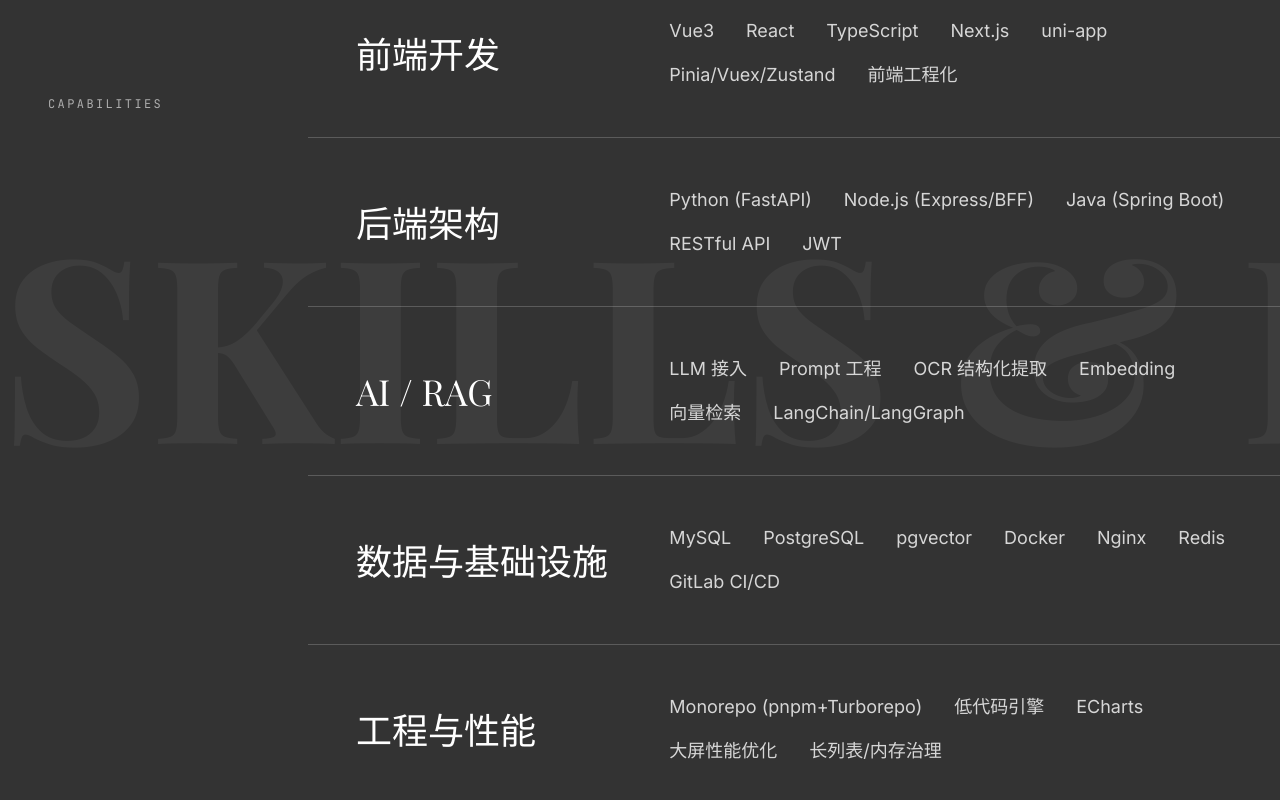
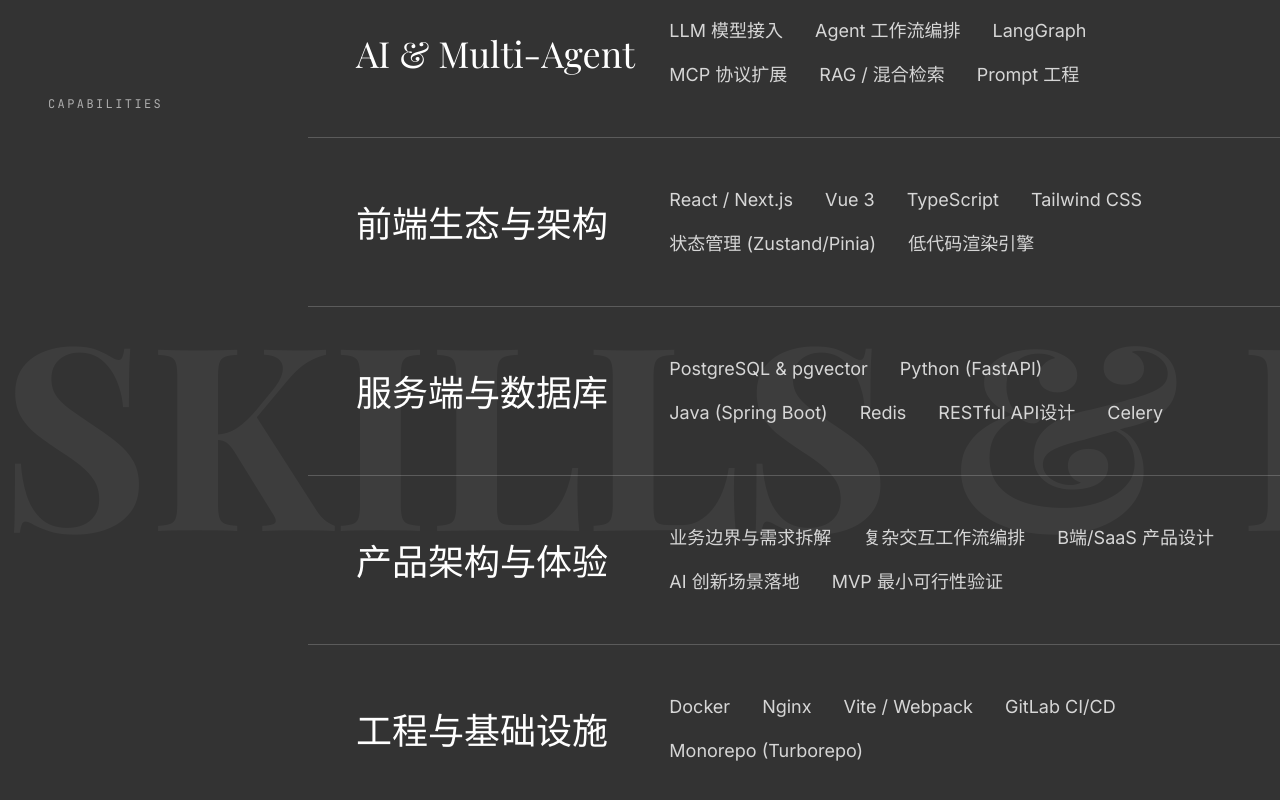
Before and after one commit to wloops/Wlait-Portfolio, a Next.js app: page / in a window 1280 px wide. Shown: the part 960-1760 px from the top of the page. Built offline with nearby package versions, Linux system fonts and the light colour scheme; a web font is replaced by a local one.

Commit message:
feat(skills): Refine and categorize technical skills
Reorganizes the skills section to group related technologies more logically and uses more precise terminology for AI and product-related skills. Updates the categories and item descriptions for clarity and a more professional presentation.

```diff
--- a/components/Skills.tsx
+++ b/components/Skills.tsx
@@ -4,11 +4,12 @@
 import { useRef } from 'react';
 
 const skills = [
-  { category: '前端开发', items: ['Vue3', 'React', 'TypeScript', 'Next.js', 'uni-app', 'Pinia/Vuex/Zustand', '前端工程化'] },
-  { category: '后端架构', items: ['Python (FastAPI)', 'Node.js (Express/BFF)', 'Java (Spring Boot)', 'RESTful API', 'JWT'] },
-  { category: 'AI / RAG', items: ['LLM 接入', 'Prompt 工程', 'OCR 结构化提取', 'Embedding', '向量检索', 'LangChain/LangGraph'] },
-  { category: '数据与基础设施', items: ['MySQL', 'PostgreSQL', 'pgvector', 'Docker', 'Nginx', 'Redis', 'GitLab CI/CD'] },
-  { category: '工程与性能', items: ['Monorepo (pnpm+Turborepo)', '低代码引擎', 'ECharts', '大屏性能优化', '长列表/内存治理'] },
+  { category: 'AI & Multi-Agent', items: ['LLM 模型接入', 'Agent 工作流编排', 'LangGraph', 'MCP 协议扩展', 'RAG / 混合检索', 'Prompt 工程'] },
+  { category: '前端生态与架构', items: ['React / Next.js', 'Vue 3', 'TypeScript', 'Tailwind CSS', '状态管理 (Zustand/Pinia)', '低代码渲染引擎'] },
+  { category: '服务端与数据库', items: ['PostgreSQL & pgvector', 'Python (FastAPI)', 'Java (Spring Boot)', 'Redis', 'RESTful API设计', 'Celery'] },
+  { category: '产品架构与体验', items: ['业务边界与需求拆解', '复杂交互工作流编排', 'B端/SaaS 产品设计', 'AI 创新场景落地', 'MVP 最小可行性验证'] },
+  { category: '工程与基础设施', items: ['Docker', 'Nginx', 'Vite / Webpack', 'GitLab CI/CD', 'Monorepo (Turborepo)'] },
+  { category: '数据与大屏性能', items: ['ECharts', 'WebSocket', '长列表/DOM 内存治理', '增量渲染调优', '超大屏精确适配'] },
 ];
 
 export default function Skills() {
```
